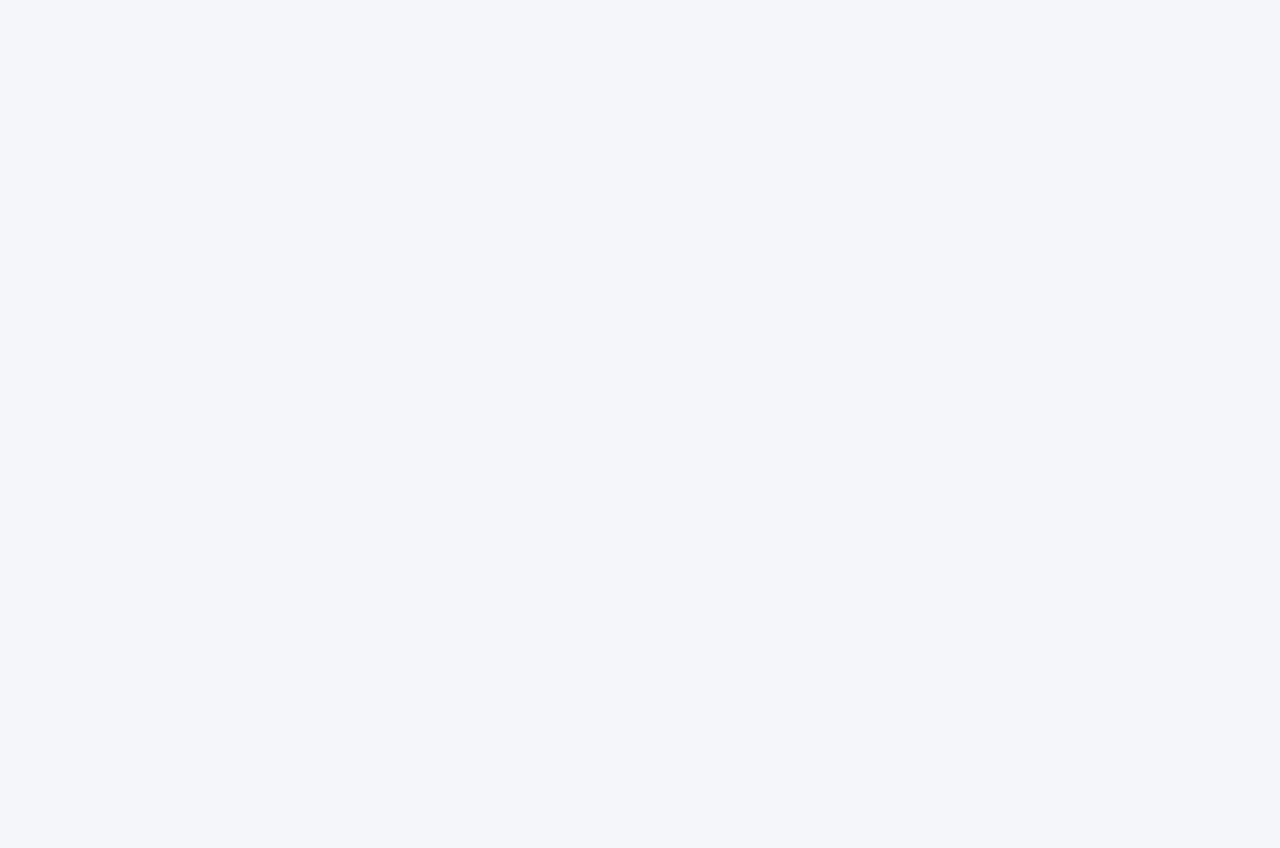
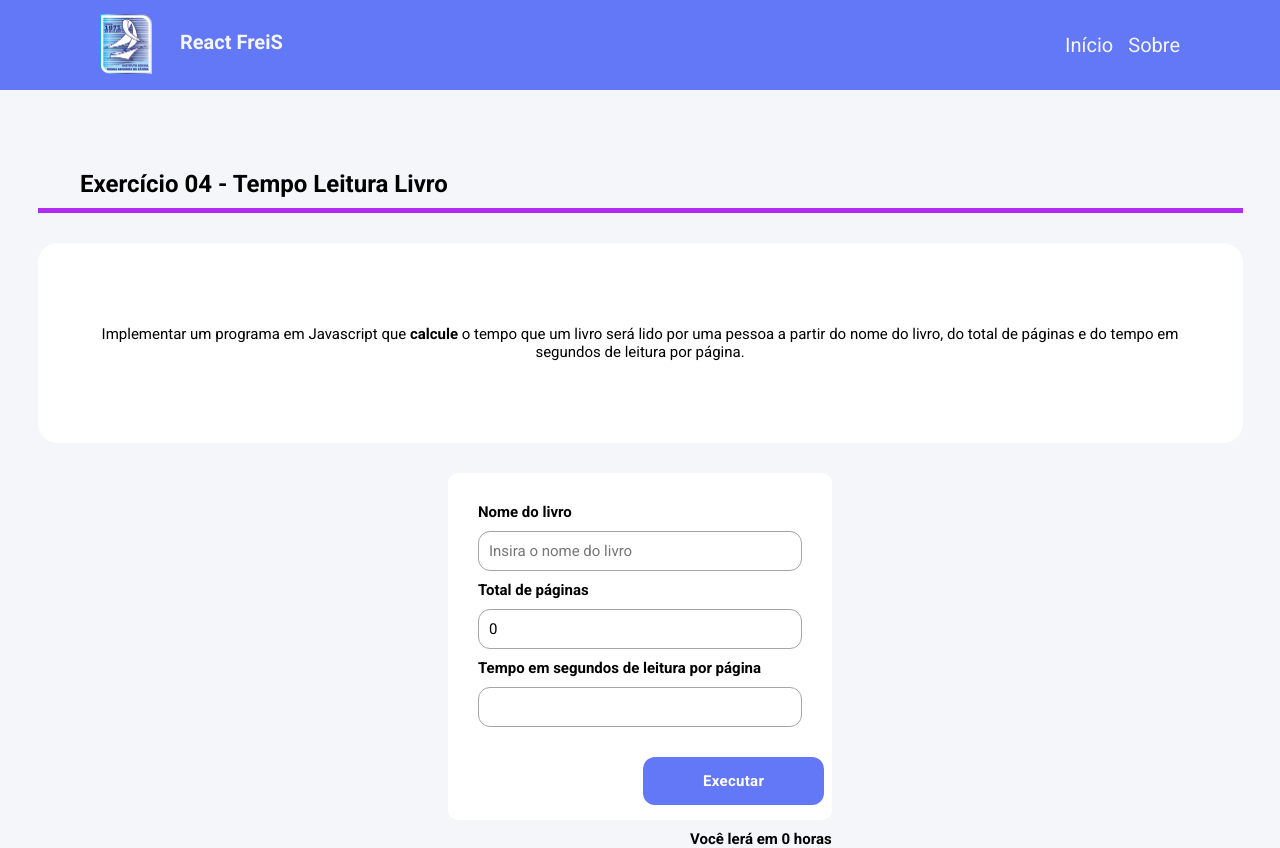
Before and after one commit to fellpos/reactfreis, a React (Create React App) app: page /exe04 in a window 1280 px wide. Before the commit this address had no page. Before the commit the page ends 800 px from the top, so only its background shows below. Built offline with nearby package versions, Linux system fonts and the light colour scheme.

Commit message:
exercicio 04

```diff
--- /dev/null
+++ b/src/pages/exe04/index.jsx
@@ -0,0 +1,83 @@
+
+import './index.scss';
+import { Link } from 'react-router-dom';
+import { useState } from 'react';
+<link rel="stylesheet" href="fontawesome" />
+
+
+export default function Exe04() {
+
+    const [nomeLivro, SetNomeLivro] = useState('');
+    const [paginas, SetPaginas ] = useState(0);
+    const [tempoSeg, SetTempoSeg ] = useState(0);
+    const [conta, SetConta] = useState(0);
+
+
+    function TeclaPressionada(e) {
+        if(e.key == 'Enter'){
+
+        }
+    }
+
+    return (
+        <div className="pagina-exe04 pagina">
+            <header className="cabecalho">
+
+                <div className=''>
+
+                    <img className='logo' src="/assets/images/logo.jfif" alt="" />
+                    <h1> React FreiS</h1>
+
+                </div>
+
+                <div className='abas'>
+
+                    <Link to='/'>
+                        <h2 className=''> Início </h2>
+                    </Link>
+
+                    <Link to='/sobre'>
+                        <h2 className=''> Sobre </h2>
+                    </Link>
+
+                </div>
+            </header>
+
+            <section>
+
+                <i className="fa-solid fa-circle-arrow-left"></i>
+                <h1 className='titulo'>Exercício 04 - Tempo Leitura Livro</h1>
+
+                <div className='justify-center'>
+                    <div className='underline-ex04'>
+                        {/* Linha Coloridinha */}
+                    </div>
+                </div>
+
+                <div className='justify-center'>
+                    <div className='enunciado'>
+                        <h3>Implementar um programa em Javascript que <b>calcule</b> o tempo que um livro será lido por uma pessoa a partir do nome do livro, do total de páginas e do tempo em segundos de leitura por página.</h3>
+                    </div>
+                </div>
+
+                <div className='justify-center'>
+
+                    <div className='conta'>
+                        <h2><b>Nome do livro</b></h2>
+                        <input type="text" value={nomeLivro} onChange={ e => SetNomeLivro(e.target.value)} placeholder='Insira o nome do livro' />
+
+                        <h2><b>Total de páginas</b></h2>
+                        <input type="text" value={paginas} onChange={ e => SetPaginas(e.target.value)} />
+
+                        <h2><b>Tempo em segundos de leitura por página</b></h2>
+                        <input type="text" onKeyUp={TeclaPressionada} onChange={ e => SetTempoSeg(e.target.value)} />
+
+                        <button onClick={( ) => SetTempoSeg(tempoSeg * paginas / 3600)}>Executar</button>
+
+                    </div>
+                </div>
+                <h2 className='res'> Você lerá {nomeLivro} em {tempoSeg} horas</h2>
+            </section>
+        </div>
+    );
+}
--- /dev/null
+++ b/src/pages/exe04/index.scss
@@ -0,0 +1,9 @@
+.pagina-exe04{
+
+    .underline-ex04 {
+        background-color: #B12BF0;
+        height: 5px;
+        width: 1205px;
+    }
+
+}
--- a/src/pages/home/index.jsx
+++ b/src/pages/home/index.jsx
@@ -70,6 +70,18 @@ export default function Home() {
             </div>
           </Link>
 
+          <Link to='/exe04'>
+            <div className='bloco'>
+              <div className='cor-roxo'>
+
+              </div>
+
+              <h2>Tempo Leitura Livro</h2>
+
+              <h3>Exercício 04</h3>
+            </div>
+          </Link>
+
         </div>
       </section>
     </div>
--- a/src/pages/home/index.scss
+++ b/src/pages/home/index.scss
@@ -54,6 +54,17 @@
 
         }
 
+        .cor-roxo {
+
+            border-radius: 12px;
+            width: 60px;
+            height: 60px;
+            margin-bottom: 10px;
+
+            background-color: #b12bf0;
+
+        }
+
         h2 {
             margin-bottom: 10px;
             font: 700 15px 'Roboto';
--- a/src/routes.jsx
+++ b/src/routes.jsx
@@ -5,6 +5,7 @@ import Sobre from './pages/sobre';
 import Exe01 from './pages/exe01';
 import Exe02 from './pages/exe02';
 import Exe03 from './pages/exe03';
+import Exe04 from './pages/exe04';
 
 export default function Navegacao() {
 
@@ -17,6 +18,7 @@ export default function Navegacao() {
                 <Route path='/exe01' element={<Exe01 />} />
                 <Route path='/exe02' element={<Exe02 />} />
                 <Route path='/exe03' element={<Exe03 />} />
+                <Route path='/exe04' element={<Exe04 />} />
             </Routes>
         </BrowserRouter>
 
```
